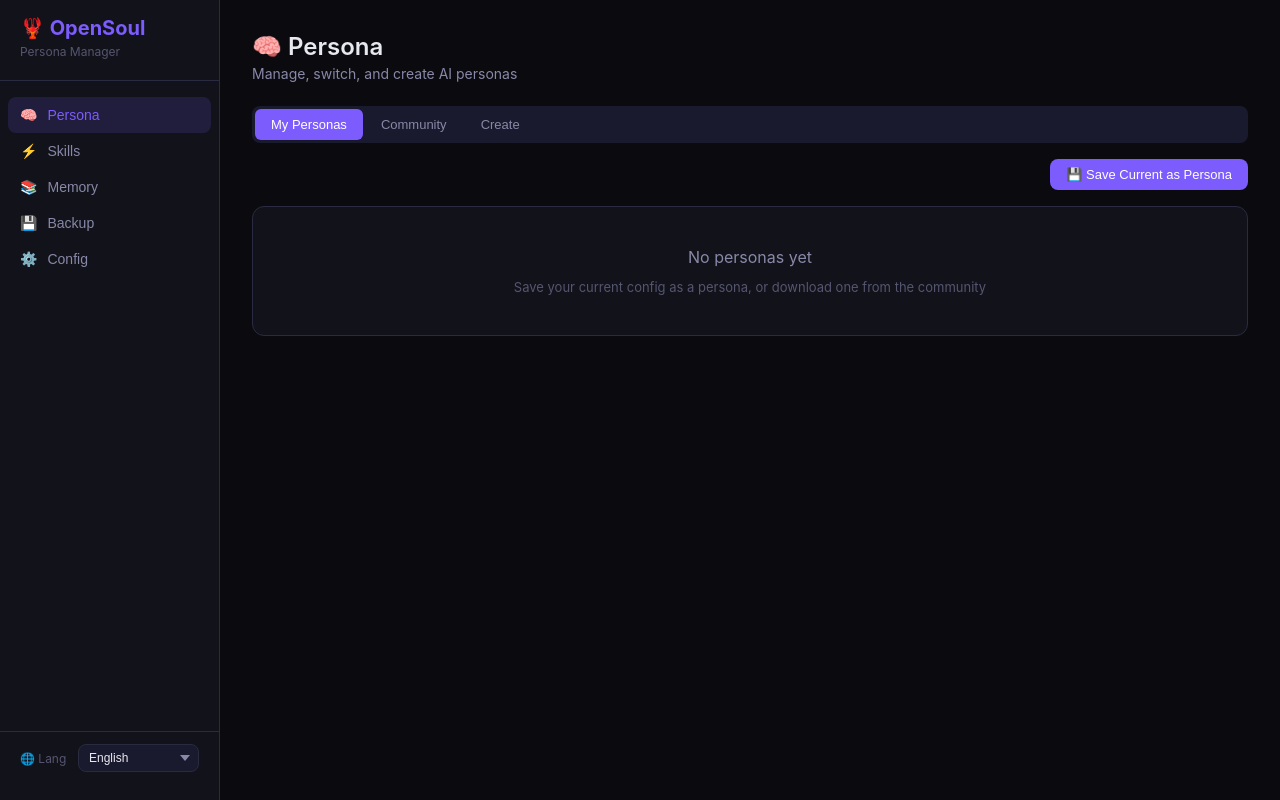
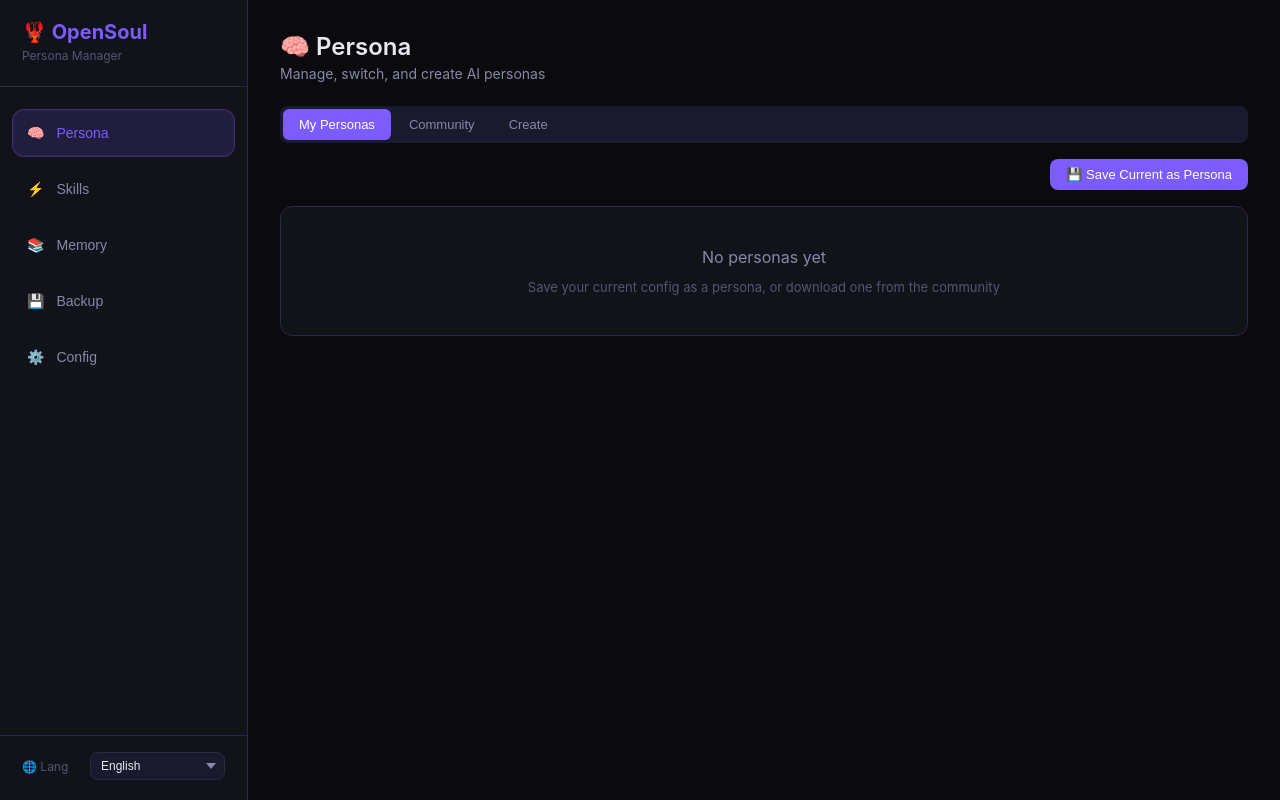
Before and after one commit to openclaw0205/opensoul, a React (Vite) app: page / in a window 1280 px wide. Built offline with nearby package versions, Linux system fonts and the light colour scheme.

Commit message:
style: improve sidebar spacing and hit area

```diff
--- a/src/styles/global.css
+++ b/src/styles/global.css
@@ -44,19 +44,19 @@ body {
 }
 
 .sidebar {
-  width: 220px;
-  min-width: 220px;
+  width: 248px;
+  min-width: 248px;
   background: var(--bg-secondary);
   border-right: 1px solid var(--border);
   display: flex;
   flex-direction: column;
-  padding: 16px 0;
+  padding: 20px 0;
 }
 
 .sidebar-logo {
-  padding: 0 20px 20px;
+  padding: 0 22px 22px;
   border-bottom: 1px solid var(--border);
-  margin-bottom: 8px;
+  margin-bottom: 14px;
 }
 
 .sidebar-logo h1 {
@@ -76,20 +76,25 @@ body {
 
 .sidebar-nav {
   flex: 1;
-  padding: 8px;
+  padding: 8px 12px;
+  display: flex;
+  flex-direction: column;
+  gap: 8px;
 }
 
 .nav-item {
   display: flex;
   align-items: center;
-  gap: 10px;
-  padding: 10px 12px;
-  border-radius: var(--radius);
+  gap: 12px;
+  padding: 13px 14px;
+  min-height: 48px;
+  border-radius: 12px;
   color: var(--text-secondary);
   cursor: pointer;
-  transition: all 0.15s;
+  transition: all 0.15s ease;
   font-size: 14px;
-  border: none;
+  font-weight: 500;
+  border: 1px solid transparent;
   background: none;
   width: 100%;
   text-align: left;
@@ -97,33 +102,37 @@ body {
 
 .nav-item:hover {
   background: var(--bg-hover);
+  border-color: rgba(124, 92, 252, 0.16);
   color: var(--text-primary);
+  transform: translateY(-1px);
 }
 
 .nav-item.active {
   background: var(--accent-dim);
+  border-color: rgba(124, 92, 252, 0.28);
   color: var(--accent);
+  box-shadow: inset 0 0 0 1px rgba(124, 92, 252, 0.08);
 }
 
 .sidebar-footer {
-  padding: 12px 20px;
+  padding: 16px 22px 0;
   border-top: 1px solid var(--border);
   display: flex;
   flex-direction: column;
-  gap: 10px;
+  gap: 12px;
 }
 
 .sidebar-footer-row {
   display: flex;
   align-items: center;
-  gap: 8px;
+  gap: 10px;
 }
 
 .sidebar-footer-label {
   font-size: 12px;
   color: var(--text-muted);
   white-space: nowrap;
-  min-width: 50px;
+  min-width: 58px;
 }
 
 .sidebar-select {
```
